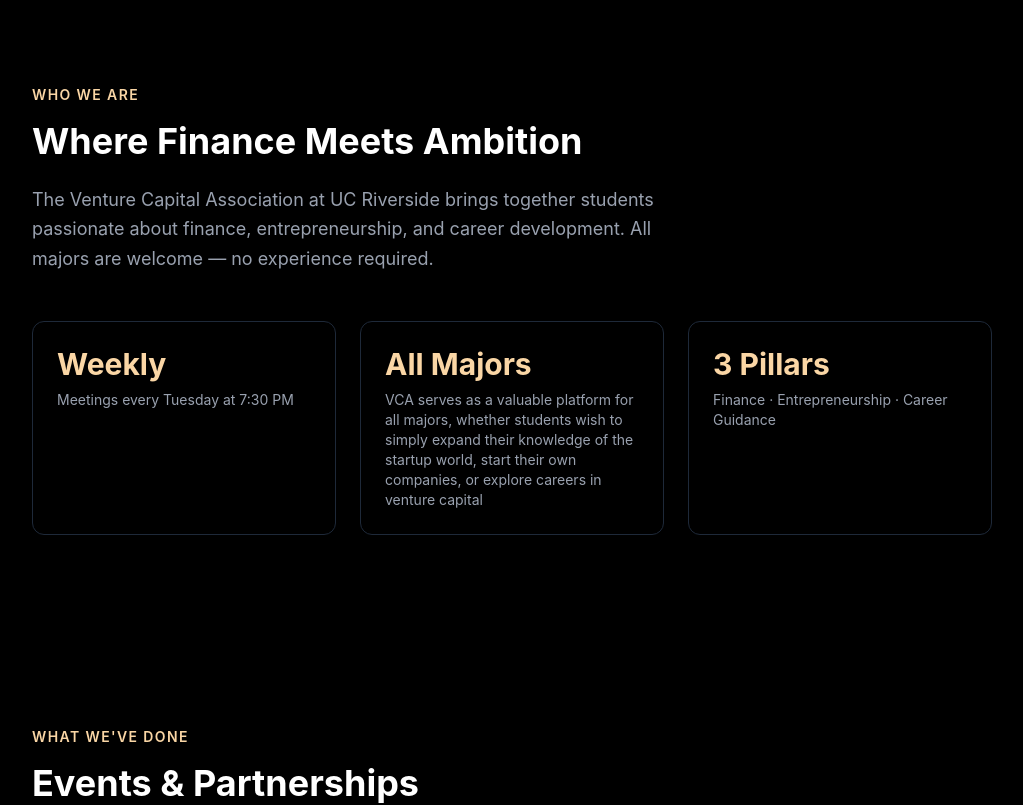
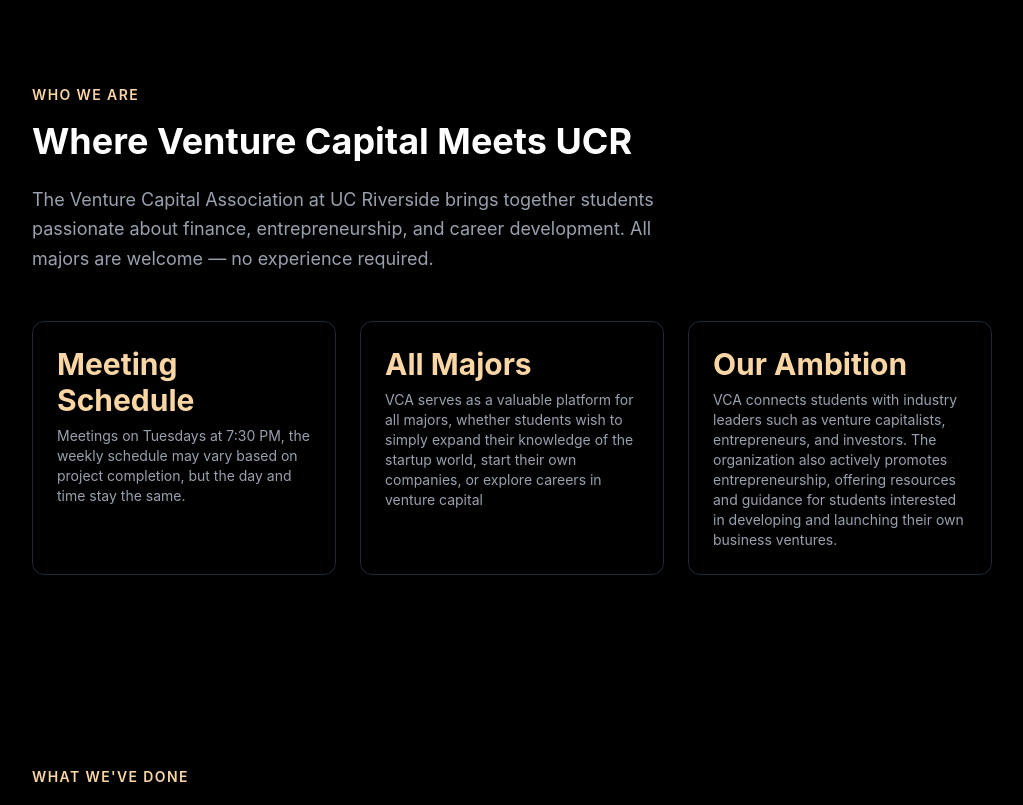
Before and after one commit to Kovaloka/vca-website, a React (Vite) app in the folder vca-website/: page / in a window 1280 px wide. Shown: the part 1000-1805 px from the top of the page, without its empty margins (128-1151 px from the left). Built offline with nearby package versions, Linux system fonts and the light colour scheme.

Commit message:
updated text and meeting schedule

```diff
--- a/vca-website/src/components/About.jsx
+++ b/vca-website/src/components/About.jsx
@@ -9,7 +9,7 @@
 
       {/* Headline */}
       <h2 className="text-4xl font-bold text-white mb-6">
-        Where Finance Meets Ambition
+        Where Venture Capital Meets UCR
       </h2>
 
       {/* Description */}
@@ -23,8 +23,8 @@
       <div className="grid grid-cols-1 md:grid-cols-3 gap-6">
 
         <div className="border border-gray-800 rounded-xl p-6 hover:border-[#fad6a5] transition-colors">
-          <p className="text-[#fad6a5] text-3xl font-bold mb-2">Weekly</p>
-          <p className="text-gray-400 text-sm">Meetings every Tuesday at 7:30 PM</p>
+          <p className="text-[#fad6a5] text-3xl font-bold mb-2">Meeting Schedule</p>
+          <p className="text-gray-400 text-sm">Meetings on Tuesdays at 7:30 PM, the weekly schedule may vary based on project completion, but the day and time stay the same.</p>
         </div>
 
         <div className="border border-gray-800 rounded-xl p-6 hover:border-[#fad6a5] transition-colors">
@@ -33,8 +33,8 @@
         </div>
 
         <div className="border border-gray-800 rounded-xl p-6 hover:border-[#fad6a5] transition-colors">
-          <p className="text-[#fad6a5] text-3xl font-bold mb-2">3 Pillars</p>
-          <p className="text-gray-400 text-sm">Finance · Entrepreneurship · Career Guidance</p>
+          <p className="text-[#fad6a5] text-3xl font-bold mb-2">Our Ambition</p>
+          <p className="text-gray-400 text-sm">VCA connects students with industry leaders such as venture capitalists, entrepreneurs, and investors. The organization also actively promotes entrepreneurship, offering resources and guidance for students interested in developing and launching their own business ventures.</p>
         </div>
 
       </div>
```
